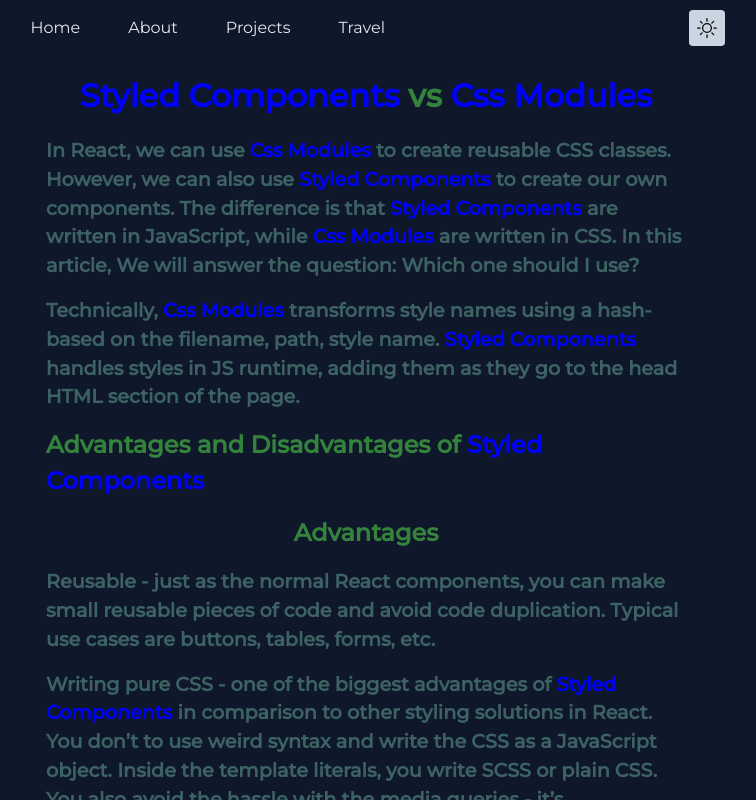
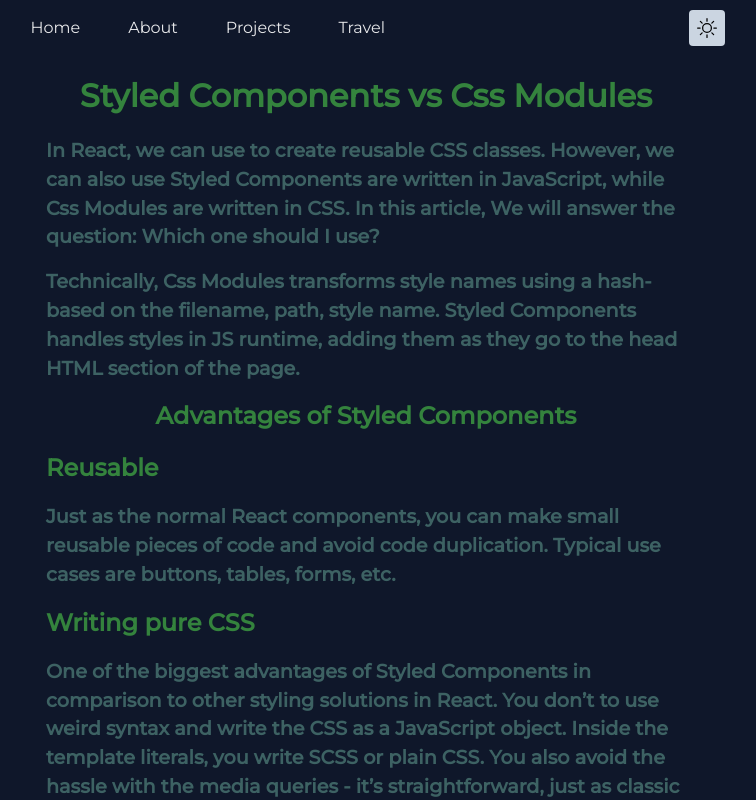
Before and after one commit to mustafamertgoksu/my-blog, a Next.js app: page /content/styled-components-vs-css-modules in a window 1280 px wide. Shown: the whole page, without its empty margins (274-1030 px from the left). Built offline with nearby package versions, Linux system fonts and the light colour scheme.

Commit message:
blog page style commit

```diff
--- a/src/pages/content/styled-components-vs-css-modules.mdx
+++ b/src/pages/content/styled-components-vs-css-modules.mdx
@@ -10,68 +10,125 @@ import Head from 'next/head';
 import styles from '../../styles/mdx.module.css';
 
 <div className={styles.mdxContainer}>
-# <a target="blank" rel="noreferrer" href="https://styled-components.com/" className={styles.styledComponents}>Styled Components</a> vs <a className={styles.cssModules}>Css Modules</a>
-### In React, we can use <a target="blank" rel="noreferrer" href="https://github.com/css-modules/css-modules" className={styles.cssModules}>Css Modules</a> to create reusable CSS classes. However, we can also use <a className={styles.styledComponents} target="blank" rel="noreferrer" href="https://styled-components.com/">Styled Components</a> to create our own components. The difference is that <a className={styles.styledComponents}>Styled Components</a> are written in JavaScript, while <a target="blank" rel="noreferrer" href="https://github.com/css-modules/css-modules" className={styles.cssModules}>Css Modules</a> are written in CSS. In this article, We will answer the question: Which one should I use?
+# Styled Components vs Css Modules
+### In React, we can use to create reusable CSS classes. However, we can also use Styled Components are written in JavaScript, while Css Modules are written in CSS. In this article, We will answer the question: Which one should I use?
 
-### Technically, <a target="blank" rel="noreferrer" href="https://github.com/css-modules/css-modules" className={styles.cssModules}>Css Modules</a> transforms style names using a hash-based on the filename, path, style name. <a className={styles.styledComponents} target="blank" rel="noreferrer" href="https://styled-components.com/">Styled Components</a> handles styles in JS runtime, adding them as they go to the head HTML section of the page.
+### Technically, Css Modules transforms style names using a hash-based on the filename, path, style name. Styled Components handles styles in JS runtime, adding them as they go to the head HTML section of the page.
 
-## Advantages and Disadvantages of <a target="blank" rel="noreferrer" href="https://styled-components.com/" className={styles.styledComponents}>Styled Components</a>
-
-## Advantages
+## Advantages of Styled Components
 
 <ul>
 <li>
-### Reusable - just as the normal React components, you can make small reusable pieces of code and avoid code duplication. Typical use cases are buttons, tables, forms, etc.
+## Reusable
+### Just as the normal React components, you can make small reusable pieces of code and avoid code duplication. Typical use cases are buttons, tables, forms, etc.
 </li>
 
 <li>
-### Writing pure CSS - one of the biggest advantages of <a className={styles.styledComponents} target="blank" rel="noreferrer" href="https://styled-components.com/">Styled Components</a> in comparison to other styling solutions in React. You don’t to use weird syntax and write the CSS as a JavaScript object. Inside the template literals, you write SCSS or plain CSS. You also avoid the hassle with the media queries - it’s straightforward, just as classic CSS.
+  ## Writing pure CSS
+  <h3>
+    One of the biggest advantages of Styled Components in comparison to other
+    styling solutions in React. You don’t to use weird syntax and write the CSS
+    as a JavaScript object. Inside the template literals, you write SCSS or
+    plain CSS. You also avoid the hassle with the media queries - it’s
+    straightforward, just as classic CSS.
+  </h3>
 </li>
 
-### Dynamic styling - By using props you can have dynamic values, which gives you a high level of flexibility by avoiding writing duplicated styles.
+<li>
+  ## Dynamic styling
+  ###  By using props you can have dynamic values, which gives you a high level of flexibility by avoiding writing duplicated styles.
+</li>
 
-### Out-of-the-box theming support - with ThemeProvider you can create a powerful theme-based architecture while maintaining full control over the styling in the individual component.
+<li>
+## Out-of-the-box theming support
+### With ThemeProvider you can create a powerful theme-based architecture while maintaining full control over the styling in the individual component.
+</li>
 
-### No class name bugs - Styles components generate unique class names for the defined styles. In this way, there is no duplication or unexpected overwriting.
+<li>
+  ## No class name bugs
+  ### Styled components generate unique class names for the defined styles. In this way, there is no duplication or unexpected overwriting.
 
-### Better performance - The library is smart enough to keep track of the components rendered on a page and not load the styling for unused components. In big application, this may have a big impact on the performance in comparison to the “old school” styling where you load all the styles at once.
+</li>
+<li>
+## Better performance
+### The library is smart enough to keep track of the components rendered on a page and not load the styling for unused components. In big application, this may have a big impact on the performance in comparison to the “old school” styling where you load all the styles at once.
+</li>
+<li>
+## Nesting
+### You can use nested CSS in Styled Components.
+</li>
+</ul>
 
-### Nesting - You can use nested CSS in <a target="blank" rel="noreferrer" href="https://styled-components.com/" className={styles.styledComponents}>Styled Components</a>
+<ul>
+## Disadvantages of Styled Components
+
+<li>
+## All in Head
+### Css-in-js parses all the style definitions into plain vanilla CSS and put everything inside style tag in index.html file. This will increase html file size.
+</li>
+<li>
+## Slow Rendering
+### Browser will not start interpreting the styles until styled-components has parsed them and added them to the DOM, which slows down rendering.
+</li>
+</ul>
+
+## Advantages of Css Modules
+
+<ul>
+<li>
+## Update without worrying
+### You can confidently update any CSS file without worrying about affecting other pages
+</li>
+
+<li>
+  ## Random Css Classes
+  ### Using Css Modules generates random CSS classes when displayed in the browser
+</li>
+
+<li>
+  ## No class name bugs
+  ### Css-in-js generates unique class names for the defined styles. In this way, there is no duplication or unexpected overwriting.
+</li>
+<li>
+ ## Maintaniable Code
+ ### Css Modules are easier to maintain and understand
+</li>
+
+<li>
+## Performance
+### Css Modules is is performant and faster than Styled Components
+</li>
+
+<li>
+## Easy usage with CSS Framewors
+### Css Modules is easier to use with CSS Frameworks like Tailwindcss.
+</li>
+
 
 
 </ul>
 
-## Disadvantages
+## Disadvantages of Css Modules
 
-### Css-in-js parses all the style definitions into plain vanilla CSS and put everything inside style tag in index.html file. This will increase html file size.
+<ul>
 
-### Browser will not start interpreting the styles until styled-components has parsed them and added them to the DOM, which slows down rendering.
+<li>
+## Object
+### You have to use styles object whenever constructing a className.
+</li>
 
-## Advantages and Disadvantages of <a target="blank" rel="noreferrer" href="https://github.com/css-modules/css-modules" className={styles.cssModules}>Css Modules</a>
+<li>
+## Without Warning
+### Reference to an undefined CSS Module resolves to undefined without a warning
+</li>
 
-## Advantages
+<li>
+## No nesting
+### Css Modules are not allowed to use nesting you have to use scss or less for nesting
+</li>
+</ul>
 
-### Using <a target="blank" rel="noreferrer" href="https://github.com/css-modules/css-modules" className={styles.cssModules}>Css Modules</a> avoid namespace collision for CSS classes
+---
 
-### You can use the same CSS class in multiple CSS files
-
-### You can confidently update any CSS file without worrying about affecting other pages
-
-### Using <a target="blank" rel="noreferrer" href="https://github.com/css-modules/css-modules" className={styles.cssModules}>Css Modules</a> generates random CSS classes when displayed in the browser
-
-### <a target="blank" rel="noreferrer" href="https://github.com/css-modules/css-modules" className={styles.cssModules}>Css Modules</a> are easier to maintain and understand
-
-### <a target="blank" rel="noreferrer" href="https://github.com/css-modules/css-modules" className={styles.cssModules}>Css Modules</a> is is performant and faster than Styled Components
-
-## Disadvantages
-
-### You have to use camelCase CSS class names.
-
-### You have to use styles object whenever constructing a className.
-
-### Mixing <a target="blank" rel="noreferrer" href="https://github.com/css-modules/css-modules" className={styles.cssModules}>Css Modules</a> and global CSS classes is cumbersome.
-
-### Reference to an undefined CSS Module resolves to undefined without a warning
----
 <Comments />
 </div>
--- a/src/styles/mdx.module.css
+++ b/src/styles/mdx.module.css
@@ -23,6 +23,13 @@
 }
 
 .mdxContainer h3 {
+  font-size: 1.2rem;
+  font-weight: bold;
+  margin-bottom: 1rem;
+  color: #3d6263;
+}
+
+.mdxContainer h3 p {
   font-size: 1.2rem;
   font-weight: bold;
   margin-bottom: 1rem;
```
